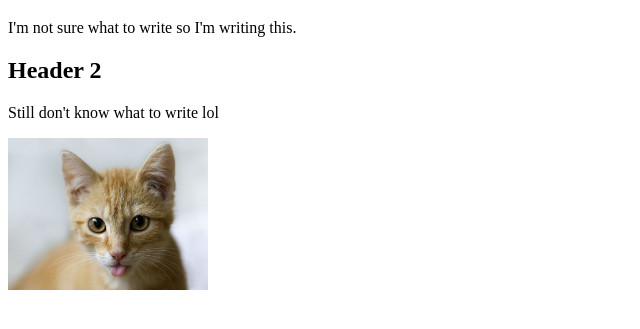
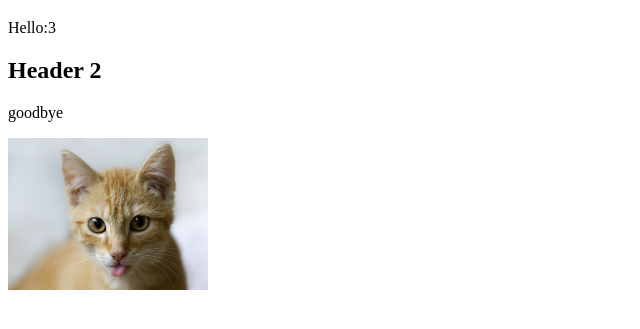
Before and after one commit to xmaddz/digimadz, a plain HTML site: page index.html in a window 1280 px wide. Shown: the part 61-390 px from the top of the page, without its empty margins (0-640 px from the left). Drawn offline with Linux system fonts and the light colour scheme.

Commit message:
Update index.html

```diff
--- a/index.html
+++ b/index.html
@@ -5,9 +5,9 @@
 </head>
 <body>
   <h1>Header 1</h1>
-<p> I'm not sure what to write so I'm writing this. </p>
+<p> Hello:3 </p>
 <h2> Header 2</h2>
-  <p> Still don't know what to write lol </p>
+  <p> goodbye </p>
 <img src="kitty.jpg" width="200">
 </body>
 </html>
```
